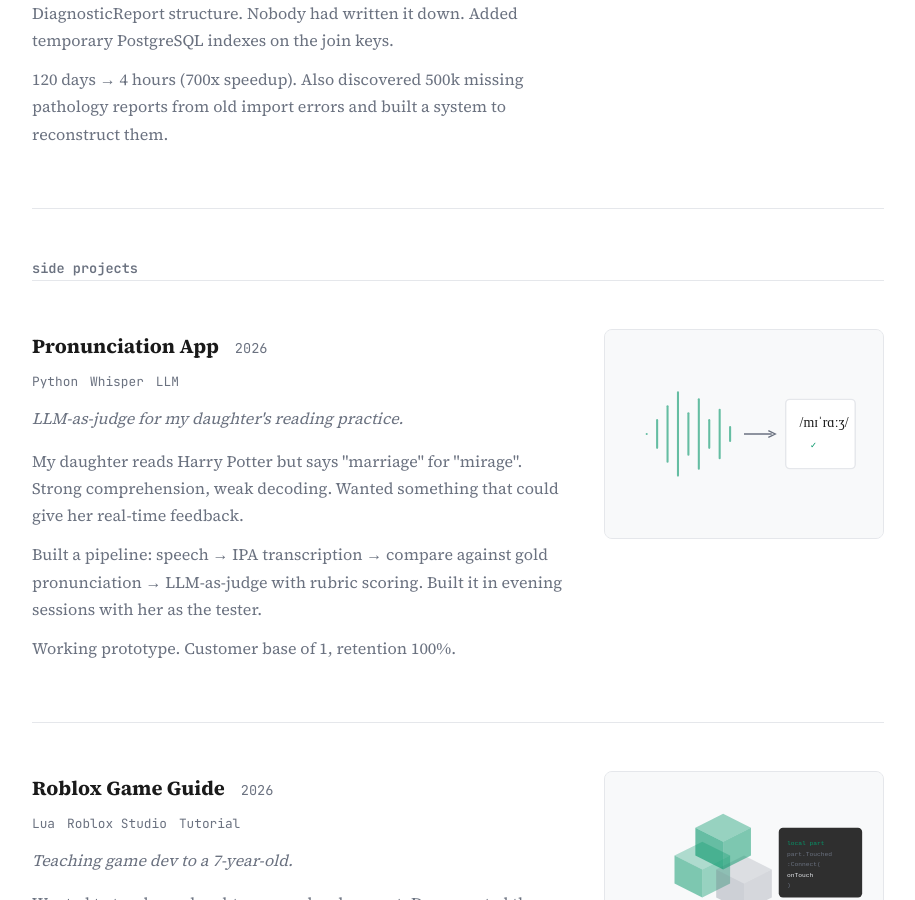
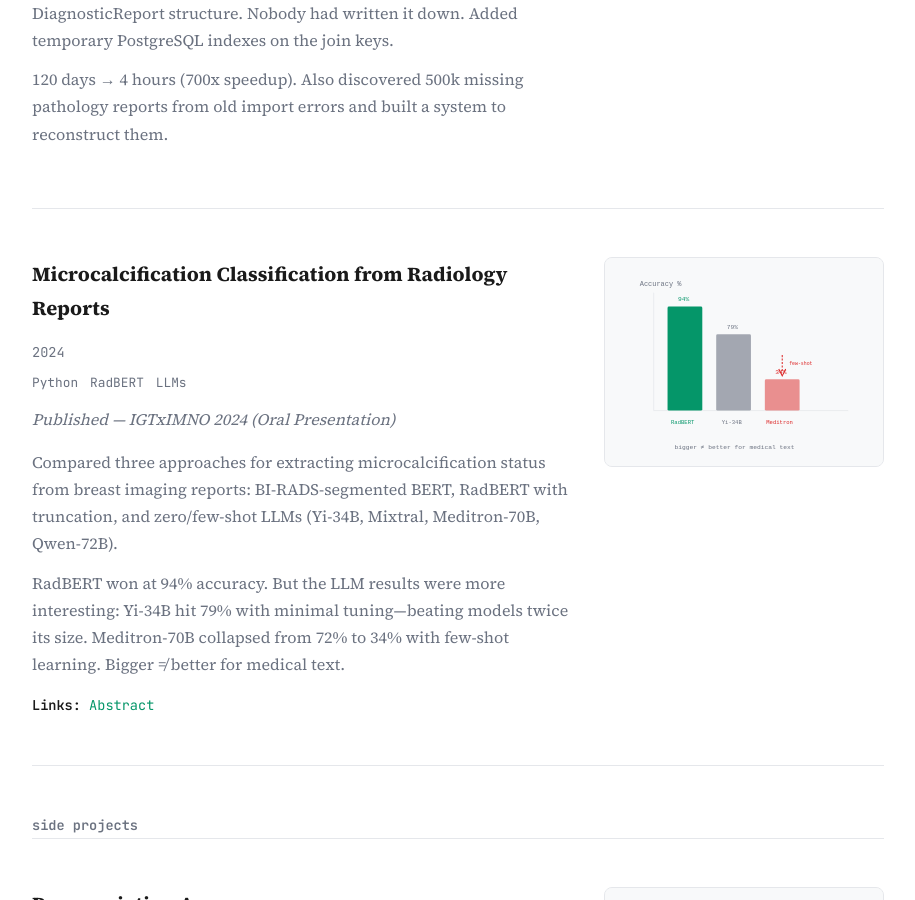
Before and after one commit to khankanz/khankanz.github.io, a Jekyll site: the page built from projects.html, in a window 1280 px wide and 900 px high, scrolled down 2495 px. Shown: the whole window, without its empty margins (182-1097 px from the left). Built offline with Jekyll 4.4.1, drawn with Linux system fonts in a browser that asks for light colours.

Commit message:
Add Microcalcification Classification project (IGTxIMNO 2024)

```diff
--- a/projects.html
+++ b/projects.html
@@ -347,6 +347,31 @@
         </div>
       </div>
 
+      <div class="project" id="microcalcification">
+        <div class="project-content">
+          <div class="project-header">
+            <h2>Microcalcification Classification from Radiology Reports</h2>
+            <span class="project-date">2024</span>
+          </div>
+          <div class="project-tags">
+            <span>Python</span>
+            <span>RadBERT</span>
+            <span>LLMs</span>
+          </div>
+          <p class="project-tagline">Published — IGTxIMNO 2024 (Oral Presentation)</p>
+          <div class="project-body">
+            <p>Compared three approaches for extracting microcalcification status from breast imaging reports: BI-RADS-segmented BERT, RadBERT with truncation, and zero/few-shot LLMs (Yi-34B, Mixtral, Meditron-70B, Qwen-72B).</p>
+            <p>RadBERT won at 94% accuracy. But the LLM results were more interesting: Yi-34B hit 79% with minimal tuning—beating models twice its size. Meditron-70B collapsed from 72% to 34% with few-shot learning. Bigger ≠ better for medical text.</p>
+          </div>
+          <div class="project-links">
+            <strong>Links:</strong> <a href="/assets/imno-abstract-newer-zk-revised.pdf" target="_blank">Abstract</a>
+          </div>
+        </div>
+        <div class="project-image">
+          <img src="/assets/images/projects/microcalcification.svg" alt="Model comparison chart">
+        </div>
+      </div>
+
       <div class="side-header" id="side-projects">
         <h2>side projects</h2>
       </div>
```
Also changed, not shown: assets/images/projects/microcalcification.svg (added), 1 other file.
